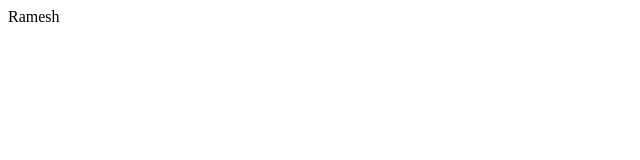
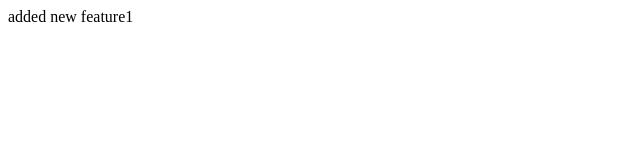
Before and after one commit to patelramesh541/hello-world, a plain HTML site: page index.html in a window 1280 px wide. Shown: the full height of the page, 0-640 px from the left. Drawn offline with Linux system fonts and the light colour scheme.

Commit message:
added new fetures in index.html

```diff
--- a/index.html
+++ b/index.html
@@ -1,3 +1,3 @@
 <html>
-Ramesh
+added new feature1
 </html>
```
